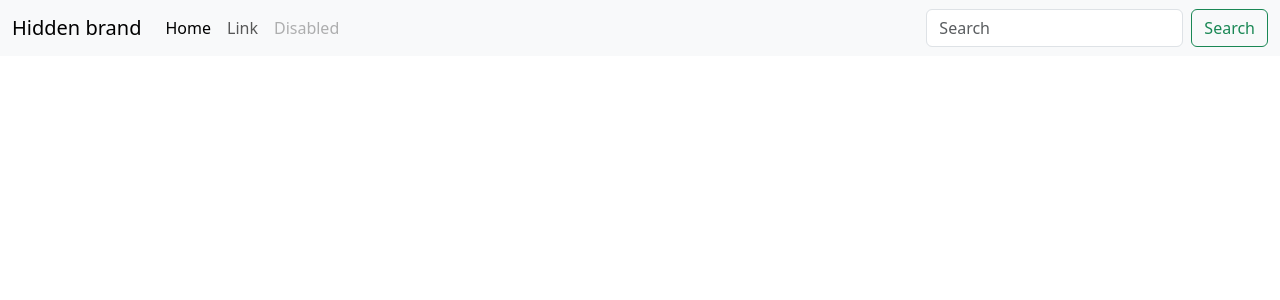
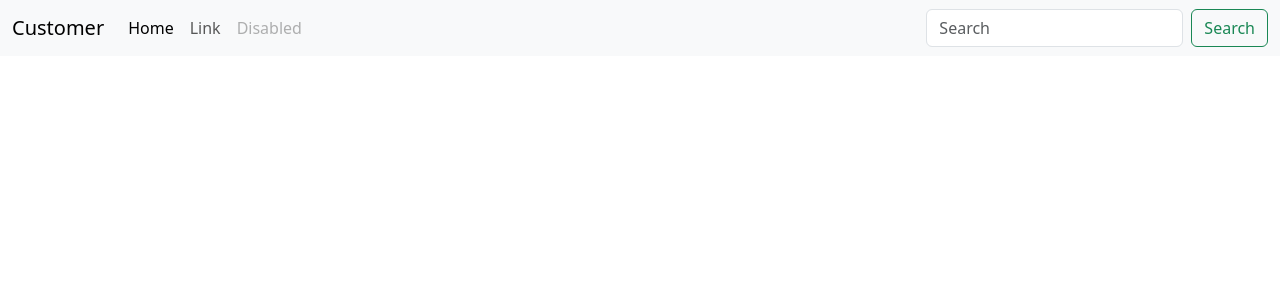
Before and after one commit to ionicerp/customer_fe_angular, an Angular app: page / in a window 1280 px wide. Shown: the top 300 px of the page. Built offline with nearby package versions, Linux system fonts and the light colour scheme.

Commit message:
Change of navbar-brand

```diff
--- a/src/app/app.component.html
+++ b/src/app/app.component.html
@@ -5,7 +5,7 @@
       <span class="navbar-toggler-icon"></span>
     </button>
     <div class="collapse navbar-collapse" id="navbarTogglerDemo01">
-      <a class="navbar-brand" href="#">Hidden brand</a>
+      <a class="navbar-brand" href="#">Customer</a>
       <ul class="navbar-nav me-auto mb-2 mb-lg-0">
         <li class="nav-item">
           <a class="nav-link active" aria-current="page" href="#">Home</a>
@@ -24,4 +24,9 @@
     </div>
   </div>
 </nav>
+
+<div class="container">
+
+</div>
+
 <router-outlet></router-outlet>
```
